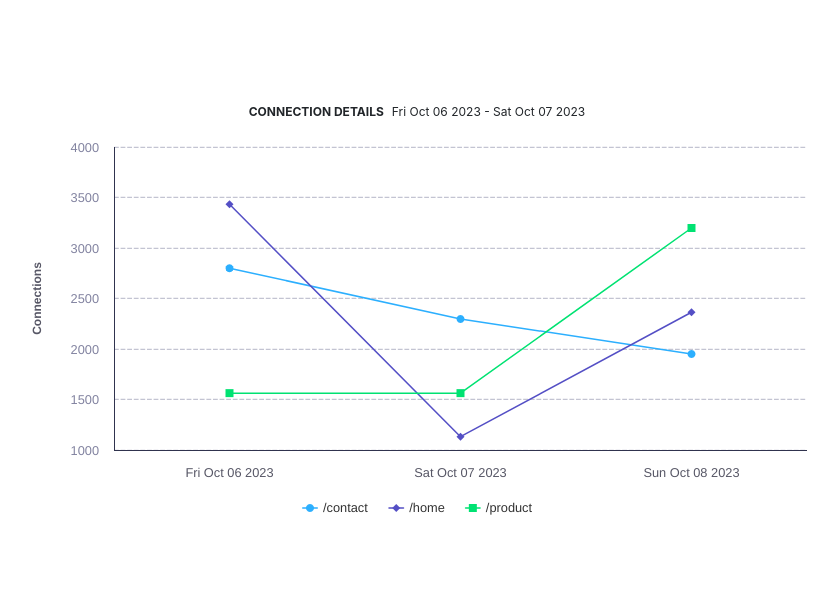
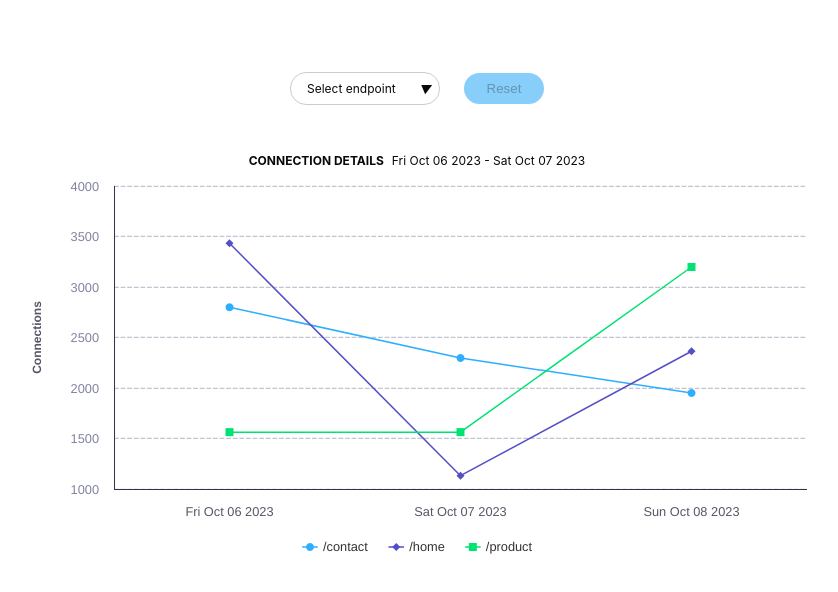
Before and after one commit to bipinmv/linechart-assignment, a React (Vite) app: page / in a window 1280 px wide. Shown: the top 592 px of the page, without its empty margins (223-1061 px from the left). Built offline with nearby package versions, Linux system fonts and the light colour scheme.

Commit message:
Added multiselect dropdown and reset button

```diff
--- a/package.json
+++ b/package.json
@@ -10,7 +10,6 @@
     "preview": "vite preview"
   },
   "dependencies": {
-    "bootstrap": "^5.3.3",
     "highcharts": "^11.4.1",
     "highcharts-react-official": "^3.2.1",
     "react": "^18.2.0",
--- a/src/App.css
+++ b/src/App.css
@@ -12,18 +12,69 @@ body {
   font-family: Inter, sans-serif !important;
 }
 
-.line-chart-container {
+.connection-details {
   display: flex;
   align-items: center;
   justify-content: center;
+  flex-flow: column;
   width: 100%;
   min-height: 80vh;
 }
 
 /** utility classes start here*/
 
+.d-flex {
+  display: flex;
+}
+
+.align-items-center {
+  align-items: center;
+}
+
 .vh-100 {
   height: 100vh;
 }
 
+.mb-3 {
+  margin-bottom: 0.5rem;
+}
+
+.mb-5 {
+  margin-bottom: 3rem;
+}
+
+.mt-3 {
+  margin-top: 0.5rem;
+}
+
+.ms-3 {
+  margin-left: 0.5rem;
+}
+
+.me-2 {
+  margin-right: 0.25rem;
+}
+
+.me-3 {
+  margin-right: 0.5rem;
+}
+
+.fw-bold {
+  font-weight: bold;
+}
+
 /** utility classes end here*/
+
+.reset-btn {
+  padding: 0.5rem;
+  background-color: lightskyblue;
+  cursor: pointer;
+  border: none;
+  border-radius: 1rem;
+  width: 5rem;
+  margin-left: 1.5rem;
+}
+
+.reset-btn:disabled {
+  cursor: default;
+}
--- /dev/null
+++ b/src/components/ConnectionDetails.jsx
@@ -0,0 +1,68 @@
+import { useCallback, useEffect, useState } from "react";
+import LineChart from "./LineChart";
+import { getFormattedDate } from "../utility/utility";
+
+const ConnectionDetails = ({ filteredData = [] }) => {
+  const [data, setData] = useState([]);
+  const [categories, setCategories] = useState([]);
+
+  const getParsedData = useCallback(() => {
+    // sort the data by time to show in asc order and insert formatted datetime
+    const sortedArr = filteredData
+      ?.toSorted((a, b) => new Date(a.time) - new Date(b.time))
+      .map(obj => ({ ...obj, formattedTime: getFormattedDate(obj.time) }));
+    const xAxisCategories = [
+      ...new Set(sortedArr.map(obj => obj.formattedTime))
+    ];
+    const endpointNames = [...new Set(sortedArr.map(obj => obj.endpoint))];
+    const seriesData = [];
+
+    endpointNames.forEach(name => {
+      const data = {
+        name: "",
+        data: []
+      };
+      sortedArr.forEach(obj => {
+        if (obj.endpoint === name) {
+          data.data.push(obj.requests);
+          data.name = obj.endpoint;
+        }
+      });
+      seriesData.push(data);
+    });
+
+    setCategories(xAxisCategories);
+    setData(seriesData);
+  }, [filteredData]);
+
+  useEffect(() => {
+    getParsedData();
+  }, [getParsedData]);
+
+  // tooltip formatter for line chart - shows date and no. of requests
+  const tooltipFormatter = point =>
+    `<b>${point?.series.name}</b><br/>
+    <span class="me-2">${point?.category}</span><br/>
+    <span>Requests: ${point?.y}</span>`;
+
+  return (
+    <>
+      <div className="mb-3">
+        <span className="fw-bold me-3">CONNECTION DETAILS</span>
+        <span>{`${categories[0]} - ${categories[1]}`}</span>
+      </div>
+      <LineChart
+        chartType="line"
+        xAxisCategories={categories}
+        seriesData={data}
+        height={400}
+        width={800}
+        outside={true}
+        tooltipFormatter={tooltipFormatter}
+        yAxisTitle="Connections"
+      />
+    </>
+  );
+};
+
+export default ConnectionDetails;
--- /dev/null
+++ b/src/components/Filters.jsx
@@ -0,0 +1,35 @@
+import { useEffect, useState } from "react";
+import MultiSelectDropdown from "./MultiSelectDropdown/MultiSelectDropdown";
+
+const FilterContainer = ({ data = [], setFilteredData }) => {
+  const [selectedEndPoints, setSelectedEndPoints] = useState([]);
+  const endPointsList = [...new Set(data?.map(obj => obj.endpoint))];
+
+  useEffect(() => {
+    const filteredData =
+      selectedEndPoints.length > 0
+        ? data?.filter(obj => selectedEndPoints.includes(obj.endpoint))
+        : data;
+    setFilteredData?.(filteredData);
+    // eslint-disable-next-line react-hooks/exhaustive-deps
+  }, [data, selectedEndPoints]);
+
+  const onReset = () => {
+    setSelectedEndPoints([]);
+  }
+
+  return (
+    <div className="filter-container mt-3">
+      <MultiSelectDropdown
+        options={endPointsList}
+        title={"Select endpoint"}
+        className="mb-5"
+        selectedItems={selectedEndPoints}
+        setSelectedItems={setSelectedEndPoints}
+      />
+      <button className="reset-btn" disabled={selectedEndPoints.length === 0} onClick={onReset}>Reset</button>
+    </div>
+  );
+};
+
+export default FilterContainer;
--- a/src/components/Home.jsx
+++ b/src/components/Home.jsx
@@ -1,74 +1,15 @@
-import LineChart from "./LineChart";
 import { CONNECTION_DATA } from "../constants/data";
-import { getFormattedDate, getFormattedDatetime } from "../utility/utility";
-import { useEffect, useState } from "react";
+import { useState } from "react";
+import Filters from "./Filters";
+import ConnectionDetails from "./ConnectionDetails";
 
 const Home = () => {
-  const [data, setData] = useState([]);
-  const [categories, setCategories] = useState([]);
-
-  useEffect(() => {
-    getParsedData();
-  }, []);
-
-  const getParsedData = () => {
-    // sort the data by time to show in asc order and insert formatted datetime
-    const sortedArr = CONNECTION_DATA.toSorted(
-      (a, b) => new Date(a.time) - new Date(b.time)
-    ).map(obj => ({ ...obj, formattedTime: getFormattedDate(obj.time) }));
-    const xAxisCategories = [
-      ...new Set(sortedArr.map(obj => obj.formattedTime))
-    ];
-    const endpointNames = [...new Set(sortedArr.map(obj => obj.endpoint))];
-
-    const seriesData = [];
-
-    endpointNames.forEach(name => {
-      const data = {
-        name: "",
-        data: [],
-        custom: {
-          tooltipTime: ""
-        }
-      };
-      sortedArr.forEach(obj => {
-        if (obj.endpoint === name) {
-          data.data.push(obj.requests);
-          data.name = obj.endpoint;
-          data.custom.tooltipTime = getFormattedDatetime(obj.time);
-        }
-      });
-      seriesData.push(data);
-    });
-
-    setCategories(xAxisCategories);
-    setData(seriesData);
-  };
-
-  // tooltip formatter for line chart - shows date and value
-  const tooltipFormatter = point =>
-    `<b>${point?.series.name}</b><br/>
-    <span class="me-2">${point?.series.options.custom.tooltipTime}</span><br/>
-    <span>Requests: ${point?.y}</span>`;
+  const [filteredData, setFilteredData] = useState(CONNECTION_DATA);
 
   return (
-    <div className="line-chart-container flex-column">
-      <div className="mb-3">
-        <span className="text-start fw-bold me-2">CONNECTION DETAILS</span>
-        <span>{`${categories[0]} - ${categories[1]}`}</span>
-      </div>
-      <div className="">
-        <LineChart
-          chartType="line"
-          xAxisCategories={categories}
-          seriesData={data}
-          height={400}
-          width={800}
-          outside={true}
-          tooltipFormatter={tooltipFormatter}
-          yAxisTitle="Connections"
-        />
-      </div>
+    <div className="connection-details">
+      <Filters data={CONNECTION_DATA} setFilteredData={setFilteredData} />
+      <ConnectionDetails filteredData={filteredData} />
     </div>
   );
 };
--- /dev/null
+++ b/src/components/MultiSelectDropdown/MultiSelectDropdown.css
@@ -0,0 +1,63 @@
+.multiselect-dropdown {
+  position: relative;
+  width: 150px;
+}
+
+.option {
+  display: flex;
+  align-items: center;
+  justify-content: space-between;
+  padding: 0.5rem;
+  cursor: pointer;
+}
+
+input {
+  margin-left: 1rem;
+}
+
+.option:hover {
+  background-color: #f0f0f0;
+}
+
+.dropdown {
+  position: relative;
+  display: inline-block;
+  min-width: 150px;
+}
+
+.selected-option {
+  cursor: pointer;
+  padding: 0.5rem 1rem;
+  border: 1px solid #ccc;
+  border-radius: 1rem;
+  background-color: #fff;
+}
+
+.selected-option:hover {
+  border-color: #007bff;
+}
+
+.arrow {
+  position: absolute;
+  top: 50%;
+  right: 0.5rem;
+  transform: translateY(-50%);
+}
+
+.arrow.open {
+  transform: translateY(-50%) rotate(180deg);
+}
+
+.options {
+  position: absolute;
+  top: 100%;
+  left: 0;
+  width: 100%;
+  max-height: 200px;
+  overflow-y: auto;
+  border: 1px solid #ccc;
+  border-top: none;
+  border-radius: 0 0 4px 4px;
+  background-color: #fff;
+  z-index: 1;
+}
--- /dev/null
+++ b/src/components/MultiSelectDropdown/MultiSelectDropdown.jsx
@@ -0,0 +1,50 @@
+import { useEffect, useState } from "react";
+import "../MultiSelectDropdown/MultiSelectDropdown.css";
+
+const MultiSelectDropdown = ({
+  options,
+  selectedItems,
+  setSelectedItems,
+  title,
+  className = "",
+}) => {
+  const [isOpen, setIsOpen] = useState(false);
+
+  const toggleOption = option => {
+    if (selectedItems.includes(option)) {
+      setSelectedItems(selectedItems.filter(item => item !== option));
+    } else {
+      setSelectedItems([...selectedItems, option]);
+    }
+  };
+
+  useEffect(() => {
+    setSelectedItems(selectedItems);
+    // eslint-disable-next-line react-hooks/exhaustive-deps
+  }, [selectedItems]);
+
+  return (
+    <div className={`dropdown ${className || ""}`}>
+      <div className="selected-option" onClick={() => setIsOpen(!isOpen)}>
+        {title}
+        <i className={`arrow ${isOpen ? "open" : ""}`}>&#9660;</i>
+      </div>
+      {isOpen && (
+        <div className="options">
+          {options?.map(value => (
+            <label key={value} className="option">
+              {value}
+              <input
+                type="checkbox"
+                checked={selectedItems.includes(value)}
+                onChange={() => toggleOption(value)}
+              />
+            </label>
+          ))}
+        </div>
+      )}
+    </div>
+  );
+};
+
+export default MultiSelectDropdown;
--- a/src/main.jsx
+++ b/src/main.jsx
@@ -1,7 +1,6 @@
 import React from "react";
 import ReactDOM from "react-dom/client";
 import App from "./App.jsx";
-import "bootstrap/dist/css/bootstrap.min.css";
 
 ReactDOM.createRoot(document.getElementById("root")).render(
   <React.StrictMode>
```
